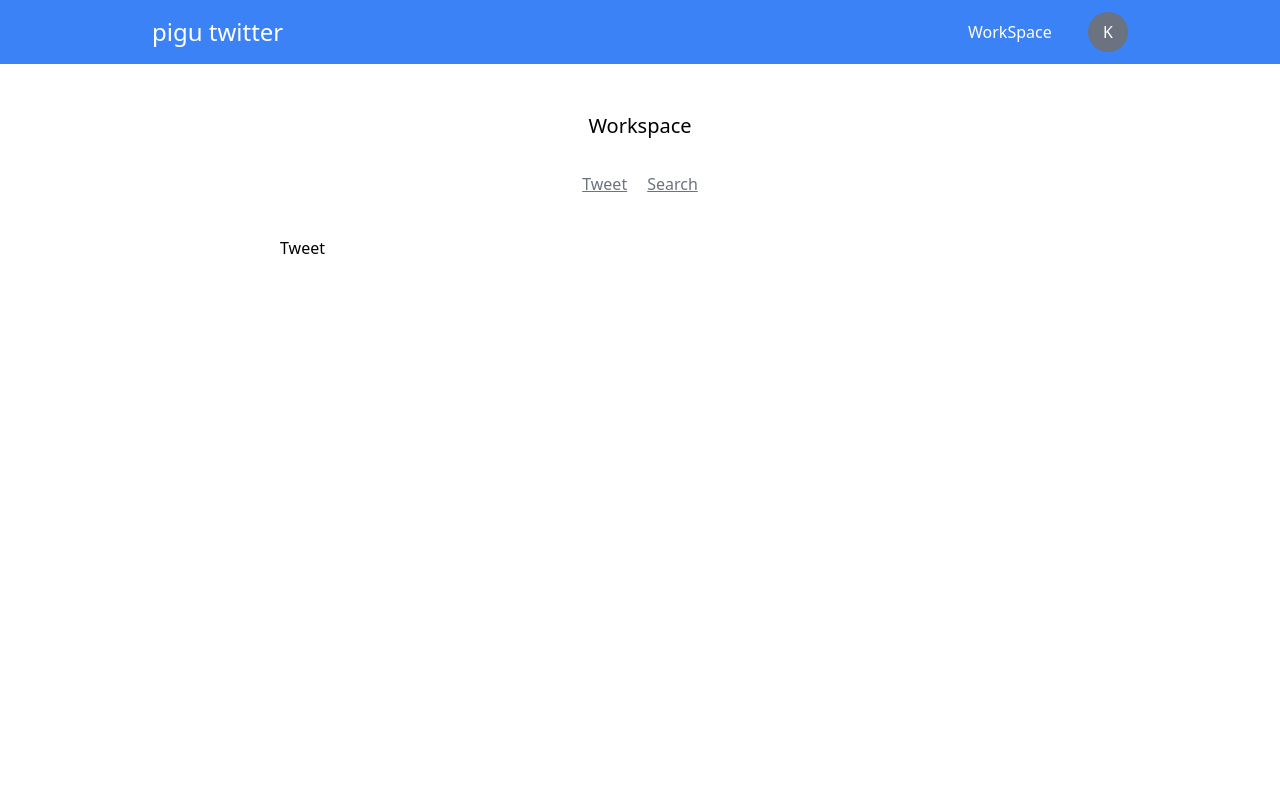
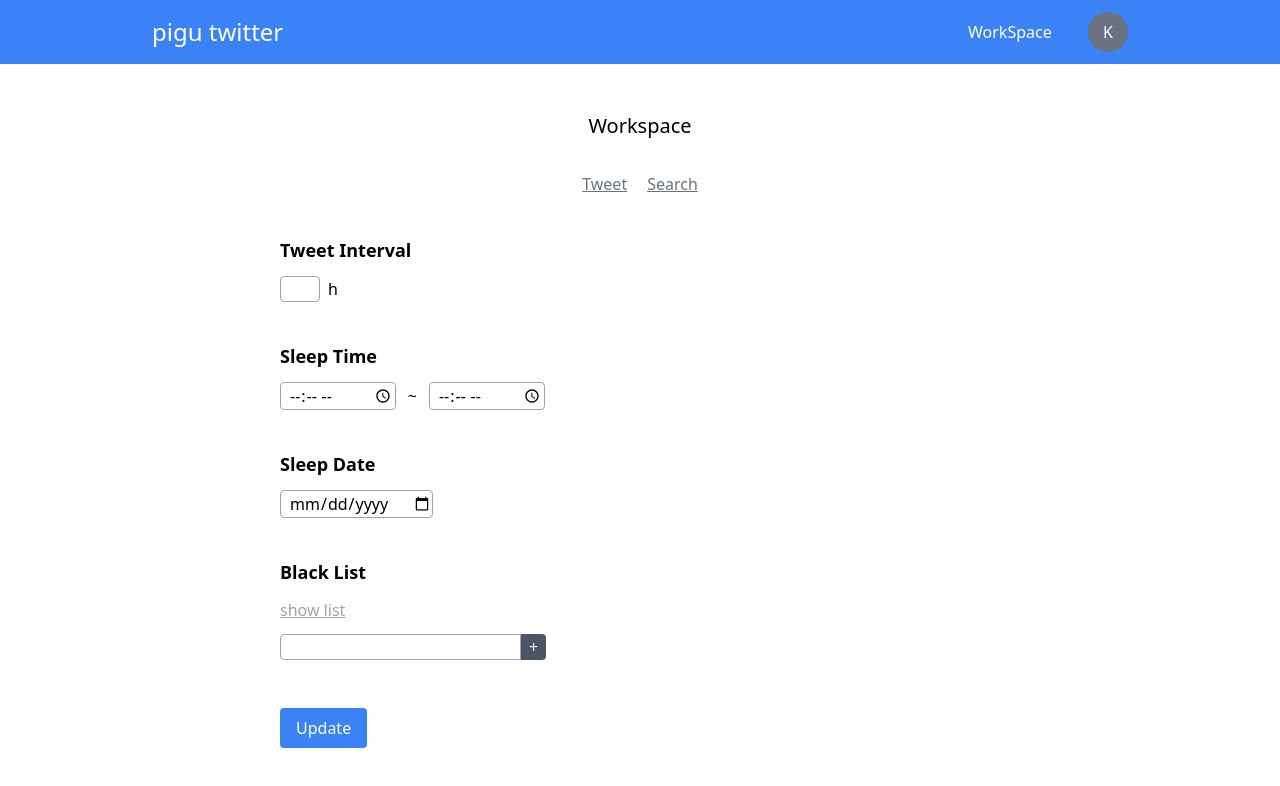
Before and after one commit to yona3/pigu-twitter, a React (Vite) app: page /workspace in a window 1280 px wide. Shown: the top 786 px of the page. Built offline with nearby package versions, Linux system fonts and the light colour scheme.

Commit message:
add: tweet page style

```diff
--- a/src/components/shared/Tweet.tsx
+++ b/src/components/shared/Tweet.tsx
@@ -1,9 +1,76 @@
 import React, { VFC } from 'react';
+import { TweetSettingItem } from './TweetSettingItem';
 
 export const Tweet: VFC = () => {
   return (
     <div>
-      <h1>Tweet</h1>
+      <div className="space-y-10">
+        <TweetSettingItem name="Tweet Interval">
+          <div className="mt-3">
+            <input
+              className="border border-gray-400 rounded mr-2 w-10 pl-2"
+              type="number"
+            />
+            <span>h</span>
+          </div>
+        </TweetSettingItem>
+
+        <TweetSettingItem name="Sleep Time">
+          <div className="space-x-3 mt-3">
+            <input
+              className="border border-gray-400 rounded pl-2"
+              type="time"
+            />
+            <span>~</span>
+            <input
+              className="border border-gray-400 rounded pl-2"
+              type="time"
+            />
+          </div>
+        </TweetSettingItem>
+
+        <TweetSettingItem name="Sleep Date">
+          <div className="mt-3">
+            <input
+              className="border border-gray-400 rounded pl-2"
+              type="date"
+            />
+          </div>
+        </TweetSettingItem>
+
+        <TweetSettingItem name="Black List">
+          <div className="mt-3">
+            <div className="text-gray-400 underline cursor-pointer">
+              show list
+            </div>
+            <div className="mt-3 flex">
+              <input
+                className="border border-gray-400 rounded-l px-1 focus:outline-none"
+                type="text"
+              />
+              <button
+                className="
+                  bg-gray-600 text-white px-2
+                  rounded-r
+                "
+              >
+                +
+              </button>
+            </div>
+          </div>
+        </TweetSettingItem>
+      </div>
+
+      <div className="mt-12">
+        <button
+          className="
+          bg-blue-500 hover:bg-blue-600 text-white
+            px-4 py-2 rounded transition
+          "
+        >
+          Update
+        </button>
+      </div>
     </div>
   );
 };
--- /dev/null
+++ b/src/components/shared/TweetSettingItem.tsx
@@ -0,0 +1,15 @@
+import React, { VFC } from 'react';
+
+type Props = {
+  name: string;
+  children: React.ReactNode;
+};
+
+export const TweetSettingItem: VFC<Props> = ({ name, children }) => {
+  return (
+    <div>
+      <h3 className="text-lg font-semibold">{name}</h3>
+      <div>{children}</div>
+    </div>
+  );
+};
```
